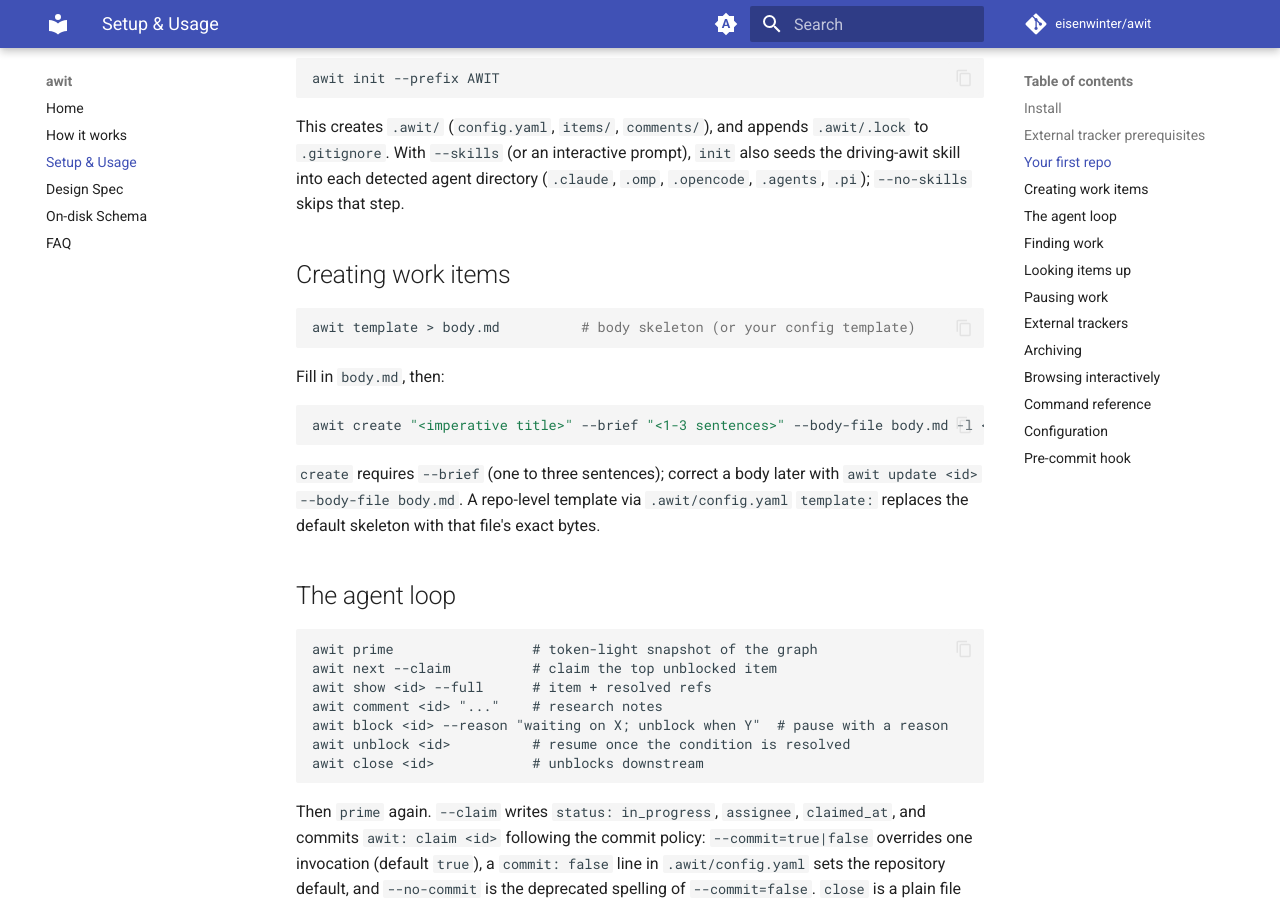
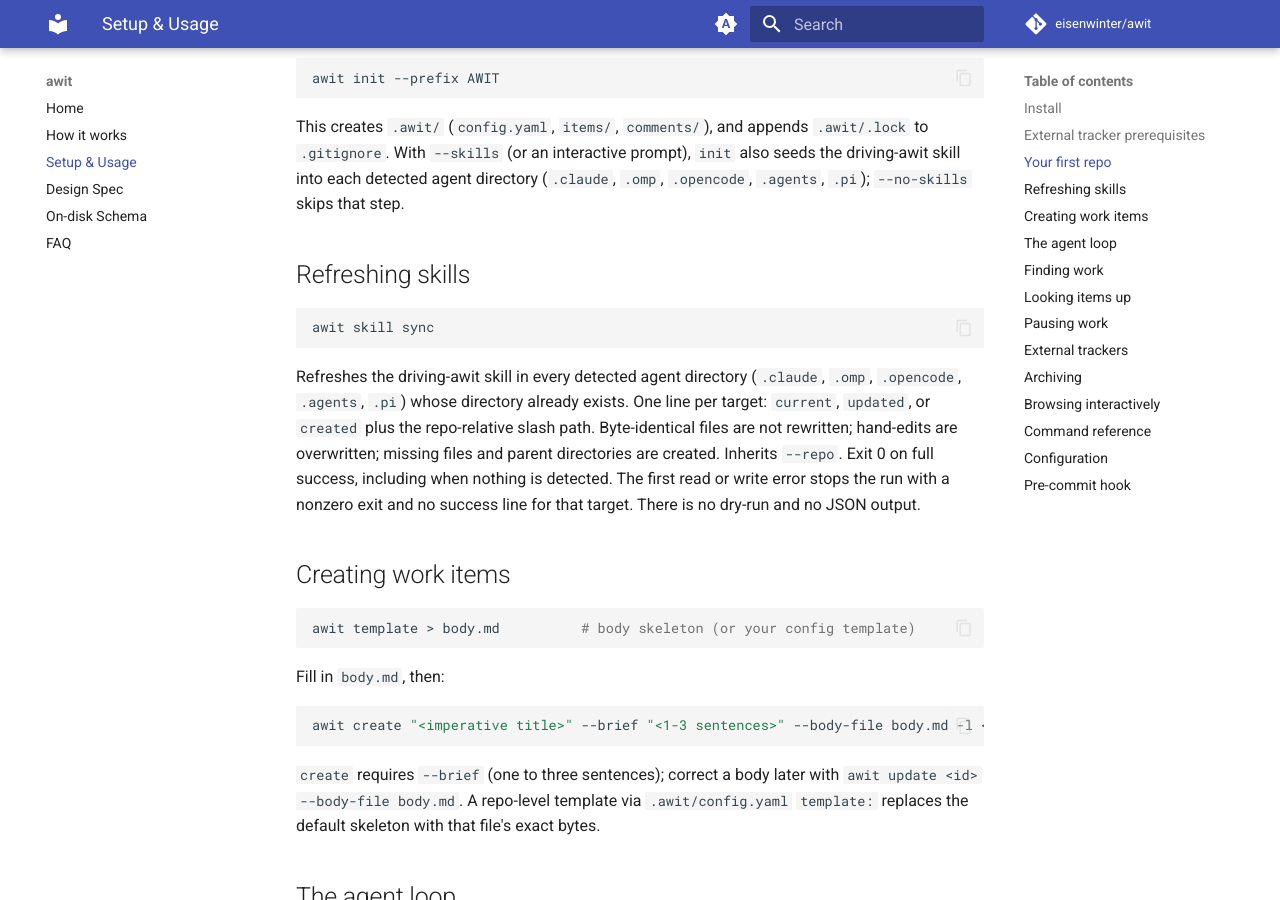
Before and after one commit to eisenwinter/awit, an MkDocs documentation site: the page built from docs/usage.md, in a window 1280 px wide and 900 px high, scrolled down 1169 px. Built offline with MkDocs 1.6.1 and Material for MkDocs 9.7.7, drawn with Linux system fonts in a browser that asks for light colours; comment, search, counter and statistics services are not loaded; some of the changed text lies outside the part shown.

Commit message:
docs: document awit skill sync

````diff
--- a/docs/usage.md
+++ b/docs/usage.md
@@ -61,6 +61,22 @@ This creates `.awit/` (`config.yaml`, `items/`, `comments/`), and appends
 `init` also seeds the driving-awit skill into each detected agent directory
 (`.claude`, `.omp`, `.opencode`, `.agents`, `.pi`); `--no-skills` skips that
 step.
+
+## Refreshing skills
+
+```bash
+awit skill sync
+```
+
+Refreshes the driving-awit skill in every detected agent directory
+(`.claude`, `.omp`, `.opencode`, `.agents`, `.pi`) whose directory
+already exists. One line per target: `current`, `updated`, or `created`
+plus the repo-relative slash path. Byte-identical files are not
+rewritten; hand-edits are overwritten; missing files and parent
+directories are created. Inherits `--repo`. Exit 0 on full success,
+including when nothing is detected. The first read or write error
+stops the run with a nonzero exit and no success line for that target.
+There is no dry-run and no JSON output.
 
 ## Creating work items
 
@@ -201,6 +217,7 @@ the file.
 | Command                         | Purpose                                                          |
 | ------------------------------- | ---------------------------------------------------------------- |
 | `awit init`                     | Create `.awit/`, `config.yaml`, gitignore the lock; offer skills |
+| `awit skill sync`               | Refresh detected skills, overwriting hand edits                  |
 | `awit create <title>`           | Mint an ID, write a lean item                                    |
 | `awit template`                 | Print the body template `create` would use                       |
 | `awit import <issue-url>`       | Snapshot a Gitea or GitLab issue                                 |
````
Also changed, not shown: .awit/comments/AWIT-0P4XRXDG/20260926T210732Z-jan.md (added, +6 -0 lines), .awit/items/AWIT-0P4XRXDG.md (+2 -3 lines), .omp/skills/driving-awit/SKILL.md (+2 -1 lines), README.md (+2 -0 lines), docs/design-spec.md (+1 -0 lines), internal/skill/assets/driving-awit.body.md (+2 -1 lines).
